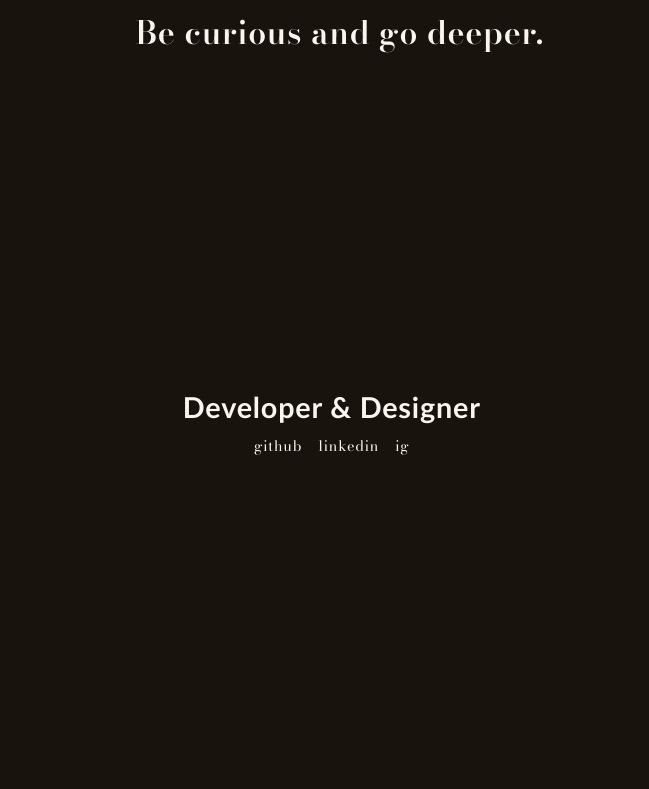
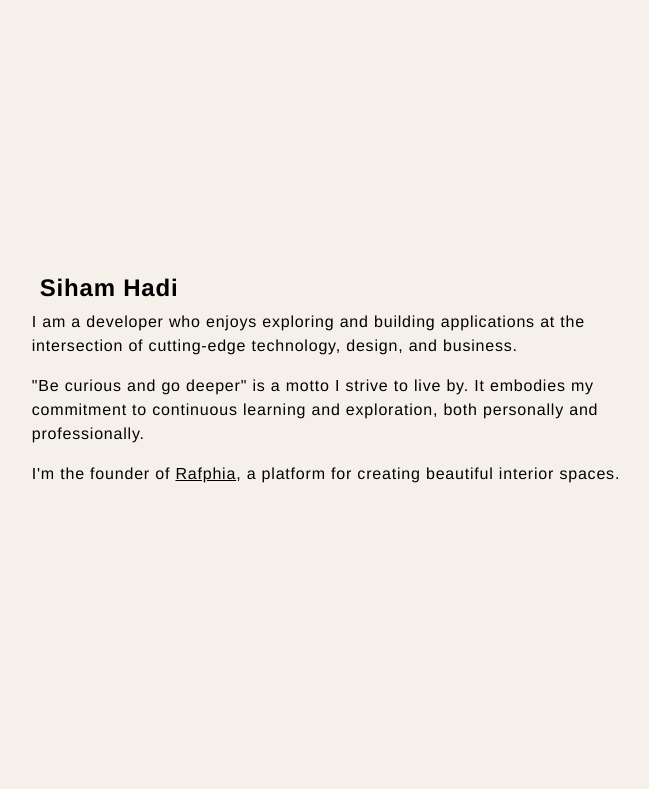
Before and after one commit to csobr/personal-website, a Next.js app: page / in a window 1280 px wide. Shown: the top 789 px of the page, without its empty margins (383-1032 px from the left). Built offline with nearby package versions, Linux system fonts and the light colour scheme.

Commit message:
General improvements and SEO

```diff
--- a/app/layout.js
+++ b/app/layout.js
@@ -2,15 +2,17 @@ import '../index.css';
 
 export const metadata = {
   title: {
-    default: 'Siham Hadi - Software Developer & Designer Portfolio',
+    default: 'Siham Hadi',
     template: '%s | Siham Hadi',
   },
-  description: 'Siham Hadi is a Software Developer and Designer specializing in frontend development, UI/UX design, and full-stack web applications. Explore my portfolio of creative projects and design work.',
+  description:
+    'Siham Hadi is a Software Developer and Designer specializing in frontend development, UI/UX design, and full-stack web applications. Explore my portfolio of creative projects and design work.',
   keywords: [
     'Siham Hadi',
     'Siham Hadi Portfolio',
     'Siham Hadi Developer',
     'Siham Hadi Designer',
+    'Founder',
     'Software Developer',
     'Frontend Developer',
     'Web Developer',
@@ -33,21 +35,31 @@ export const metadata = {
     type: 'profile',
     url: 'https://sihamhadi.com',
     title: 'Siham Hadi - Software Developer & Designer Portfolio',
-    description: 'Siham Hadi is a Software Developer and Designer specializing in frontend development, UI/UX design, and full-stack web applications. Explore my portfolio of creative projects and design work.',
+    description:
+      'Siham Hadi is a Software Developer and Designer specializing in frontend development, UI/UX design, and full-stack web applications. Explore my portfolio of creative projects and design work.',
     siteName: 'Siham Hadi',
     locale: 'en_US',
+    images: [
+      {
+        url: '/og.png',
+        width: 1200,
+        height: 630,
+        alt: 'Siham Hadi',
+      },
+    ],
     profile: {
       firstName: 'Siham',
       lastName: 'Hadi',
       username: 'sihamhadi',
-      gender: 'female',
     },
   },
   twitter: {
     card: 'summary_large_image',
     title: 'Siham Hadi - Software Developer & Designer Portfolio',
-    description: 'Siham Hadi is a Software Developer and Designer specializing in frontend development, UI/UX design, and full-stack web applications.',
+    description:
+      'Siham Hadi is a Software Developer and Designer specializing in frontend development, UI/UX design, and full-stack web applications.',
     creator: '@sihamhadi',
+    images: ['/og.png'],
   },
   robots: {
     index: true,
@@ -59,11 +71,6 @@ export const metadata = {
       'max-image-preview': 'large',
       'max-snippet': -1,
     },
-  },
-  verification: {
-    google: 'your-google-verification-code',
-    yandex: 'your-yandex-verification-code',
-    bing: 'your-bing-verification-code',
   },
 };
 
@@ -86,7 +93,11 @@ export default function RootLayout({ children }) {
         familyName: 'Hadi',
         url: 'https://sihamhadi.com',
         image: 'https://sihamhadi.com/logo/apple-touch-icon.png',
-        jobTitle: ['Software Developer', 'UI/UX Designer', 'Frontend Developer'],
+        jobTitle: [
+          'Software Developer',
+          'UI/UX Designer',
+          'Frontend Developer',
+        ],
         description:
           'Siham Hadi is a Software Developer and Designer specializing in frontend development, UI/UX design, and full-stack applications. Experienced in JavaScript, React, and Next.js.',
         knowsAbout: [
@@ -102,13 +113,8 @@ export default function RootLayout({ children }) {
         sameAs: [
           'https://github.com/csobr',
           'https://www.linkedin.com/in/sihamhadi/',
-          'https://www.instagram.com/texturlab/',
         ],
-        alumniOf: {
-          '@type': 'EducationalOrganization',
-          name: 'Educational Institution',
-        },
-        gender: 'Female',
+
         nationality: 'SE',
       },
       {
@@ -125,11 +131,6 @@ export default function RootLayout({ children }) {
         },
         publisher: {
           '@id': 'https://sihamhadi.com/#person',
-        },
-        potentialAction: {
-          '@type': 'SearchAction',
-          target: 'https://sihamhadi.com/?s={search_term_string}',
-          'query-input': 'required name=search_term_string',
         },
       },
       {
--- a/app/page.js
+++ b/app/page.js
@@ -1,7 +1,6 @@
 'use client';
-import React, { useState } from 'react';
+import { useState } from 'react';
 import Image from 'next/image';
-import PlausibleProvider from 'next-plausible';
 import { Modal } from '../components/Modal';
 
 const Home = () => {
@@ -133,48 +132,38 @@ const Home = () => {
   };
 
   return (
-    <PlausibleProvider domain="sihamhadi.com">
     <div>
       <main>
-          <div style={{ textAlign: 'center', top: 10 }} className="fade-in">
-            <h1>Be curious and go deeper.</h1>
-          </div>
-          <div className="about fade-in-bottom">
-            <div className="about-me">
-              <h2>Developer & Designer</h2>
-            </div>
-            <div className="social">
-              <div
-                className="github fade-in-bottom"
-                style={{ animationDelay: '0.2s' }}
-              >
+        <div className="about fade-in line-height">
+          <h1>Siham Hadi</h1>
+          <p>
+            I am a developer who enjoys exploring and building applications at
+            the intersection of cutting-edge technology, design, and business.
+          </p>
+          <p>
+            "Be curious and go deeper" is a motto I strive to live by. It
+            embodies my commitment to continuous learning and exploration, both
+            personally and professionally.
+          </p>
+          <p>
+            I'm the founder of <a href="https://rafphia.com">Rafphia</a>, a
+            platform for creating beautiful interior spaces.
+          </p>
+          {/*      <div className="social">
+            <span>Reach me on:</span>
+            <div className="github fade-in-bottom">
               <a href="https://github.com/csobr" target="_blank">
                 github
               </a>
             </div>
-
-              <div
-                className="linkedin fade-in-bottom"
-                style={{ animationDelay: '0.3s' }}
-              >
-                <a
-                  href="https://www.linkedin.com/in/sihamhadi/"
-                  target="_blank"
-                >
+            |
+            <div className="linkedin fade-in-bottom">
+              <a href="https://www.linkedin.com/in/sihamhadi/" target="_blank">
                 linkedin
               </a>
             </div>
-              <div
-                className="instagram fade-in-bottom"
-                style={{ animationDelay: '0.4s' }}
-              >
-                <a href="https://www.instagram.com/texturlab/" target="_blank">
-                  ig
-                </a>
+          </div> */}
         </div>
-            </div>
-          </div>
-
         <h4>Selected work</h4>
         <div className="selected-works">
           <div className="selected-works-container">
@@ -186,7 +175,7 @@ const Home = () => {
               >
                 <Image
                   src={work.image}
-                    alt={`${work.title} - Portfolio project by Siham Hadi`}
+                  alt={work.title}
                   width={468}
                   height={300}
                 />
@@ -236,7 +225,7 @@ const Home = () => {
               <Image
                 key={index}
                 src={image}
-                  alt={`${selectedWork?.title} project by Siham Hadi - ${selectedWork?.modal.description}`}
+                alt={selectedWork?.title}
                 width={800}
                 height={600}
                 priority
@@ -252,7 +241,6 @@ const Home = () => {
       </main>
       <footer> © {getYear()} Siham Hadi</footer>
     </div>
-    </PlausibleProvider>
   );
 };
 
--- a/index.css
+++ b/index.css
@@ -1,5 +1,4 @@
 /* todo use next fonts */
-@import url('https://fonts.googleapis.com/css2?family=Work+Sans:ital,wght@0,100;0,300;0,400;1,100&display=swap');
 @import url('https://fonts.googleapis.com/css2?family=Bodoni+Moda:ital,opsz,wght@0,6..96,400..900;1,6..96,400..900&display=swap');
 
 *,
@@ -13,11 +12,11 @@
 }
 
 :root {
-  --primary_color: #050505;
+  --primary_color: #000000;
   --black: rgb(0, 0, 0);
-  --bg_color: #19130d;
+  --bg_color: #f5f0ea;
   --white: #f9f5f0;
-  --font-sans: 'Gill Sans', 'Gill Sans MT', Calibri, 'Trebuchet MS', sans-serif;
+  --font-sans: 'Helvetica Neue', Arial, sans-serif;
   --font-serif: 'Bodoni Moda', serif;
 }
 
@@ -52,7 +51,7 @@ body {
     'footer';
   grid-template-rows: '';
   overflow-x: hidden;
-  color: var(--white);
+  color: var(--primary_color);
   letter-spacing: 0.05rem;
 }
 
@@ -71,19 +70,36 @@ main {
 .about {
   display: flex;
   justify-content: center;
-  align-items: center;
+  align-items: start;
   flex-direction: column;
-  height: 90vh;
+  height: 88vh;
   width: 100%;
+  max-width: 600px;
+  margin: 0 auto;
+  padding: 2rem;
+  font-weight: normal;
+}
+
+.about p {
+  line-height: 1.5;
+  margin-bottom: 1rem;
+  text-align: left;
+}
+
+.about a {
+  color: var(--primary_color);
+  text-decoration: underline;
+}
+
+.about a:after {
+  display: none;
 }
 
 h1 {
-  font-size: 2rem;
+  font-size: 1.5rem;
   font-weight: 600;
   width: 100%;
   padding: 0.5rem;
-  text-align: center;
-  font-family: var(--font-serif);
 }
 
 @media (max-width: 415px) {
@@ -107,7 +123,6 @@ h3 {
   display: flex;
   flex-direction: column;
   text-align: center;
-  line-height: 1.3;
 }
 
 @media (max-width: 415px) {
@@ -121,10 +136,7 @@ h3 {
   flex-direction: row;
   align-items: center;
   justify-content: center;
-  gap: 1rem;
-  padding-inline: 1rem;
-  padding-top: 0.5rem;
-  padding-bottom: 0.2rem;
+  gap: 10px;
 }
 
 .social a {
@@ -333,7 +345,6 @@ h5 {
   right: 1rem;
   background: none;
   border: none;
-  color: var(--white);
   font-size: 2rem;
   cursor: pointer;
   padding: 0.5rem;
@@ -344,7 +355,6 @@ h5 {
   font-size: 2rem;
   font-weight: 900;
   font-family: var(--font-serif);
-  color: var(--white);
 }
 
 .modal-description-container {
```
Also changed, not shown: public/humans.txt (deleted), public/og.png (added). Lines whose indentation alone changed are shown as unchanged.
